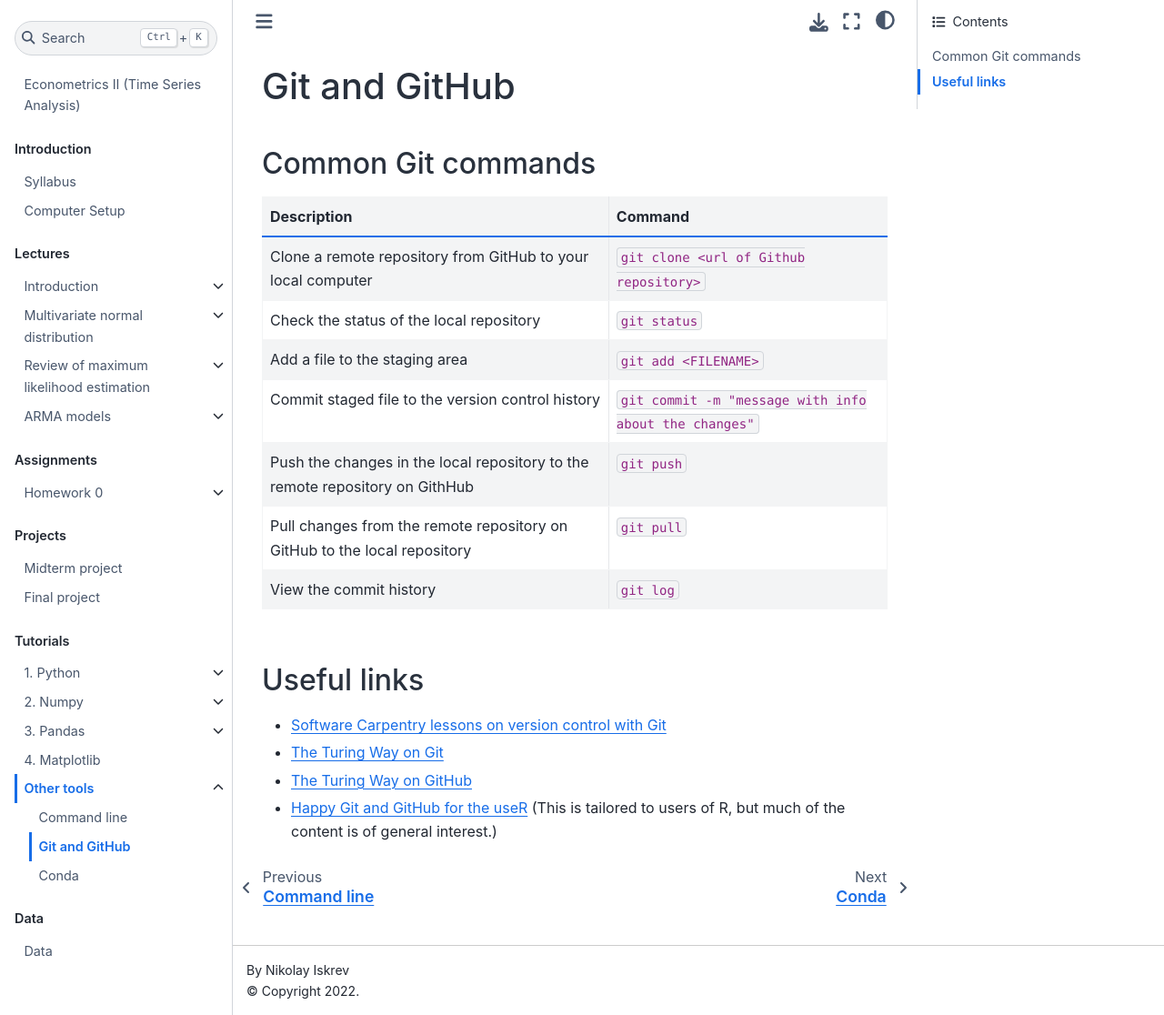
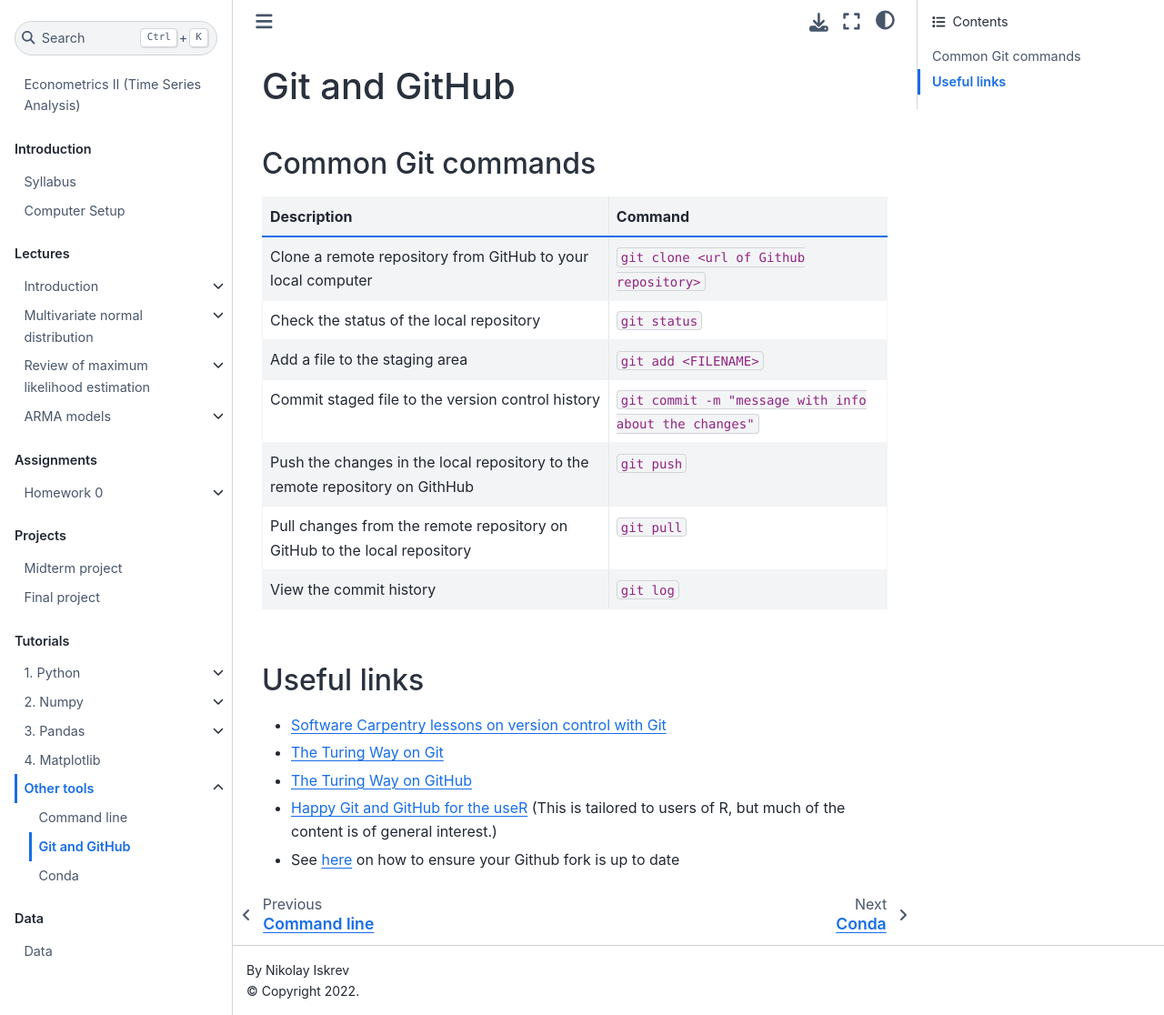
Before and after one commit to niskrev/PhDEcon108, a Jupyter Book: the page built from docs/02-Tutorials/Other/02-Git-and-Github/Resources.md, in a window 1280 px wide and 1116 px high. Shown: the whole window at 91% size. Built offline with Jupyter Book 1.0.4 settings and Sphinx 7.4.7 and the Sphinx Book theme 1.1.4, drawn with Linux system fonts in a browser that asks for light colours.

Commit message:
update github resources

```diff
--- a/docs/02-Tutorials/Other/02-Git-and-Github/Resources.md
+++ b/docs/02-Tutorials/Other/02-Git-and-Github/Resources.md
@@ -22,3 +22,4 @@
 * [The Turing Way on Git](https://the-turing-way.netlify.app/reproducible-research/vcs.html#rr-vcs)
 * [The Turing Way on GitHub](https://the-turing-way.netlify.app/collaboration/github-novice.html)
 * [Happy Git and GitHub for the useR](https://happygitwithr.com/index.html) (This is tailored to users of R, but much of the content is of general interest.)
+* See [here](https://www.earthdatascience.org/courses/intro-to-earth-data-science/git-github/github-collaboration/update-github-repositories-with-changes-by-others/) on how to ensure your Github fork is up to date
```
